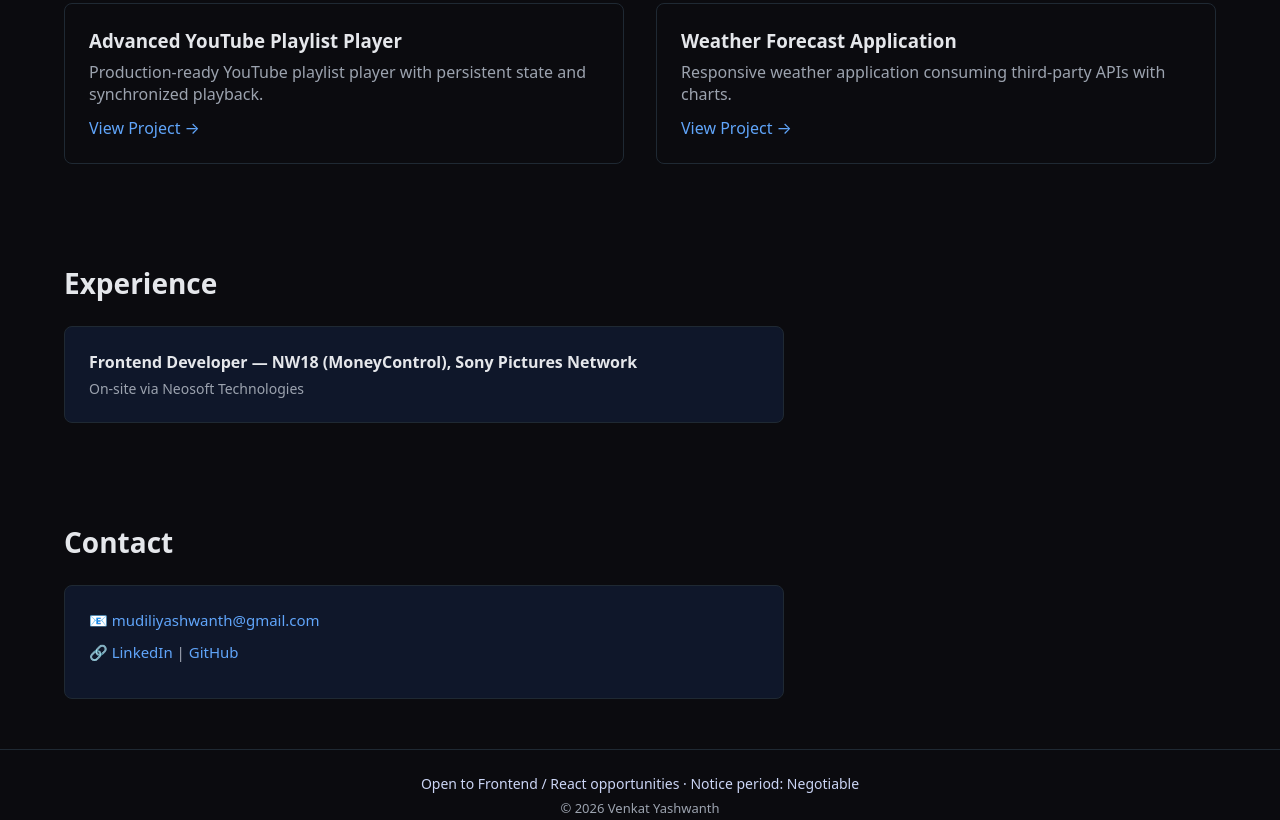
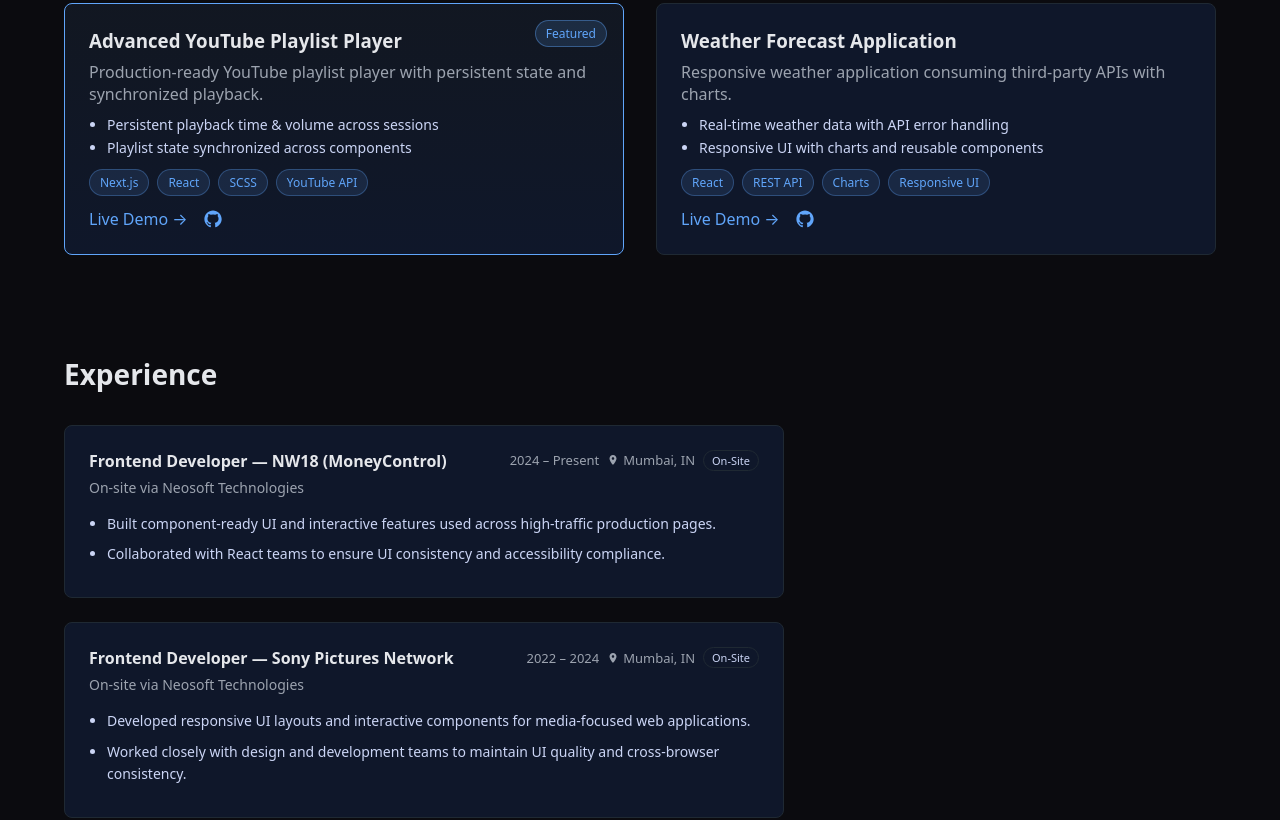
Before and after one commit to venkatyashwanth/resume_software, a Next.js app: page / in a window 1280 px wide. Shown: the part 1420-2240 px from the top of the page. Built offline with nearby package versions, Linux system fonts and the light colour scheme.

Commit message:
remastered

```diff
--- a/src/app/layout.js
+++ b/src/app/layout.js
@@ -21,8 +21,23 @@
         type: "image/svg+xml",
       }
     ]
-
-  }
+  },
+  openGraph: {
+    title: "Venkat Yashwanth | Frontend Developer",
+    description:
+      "Frontend Developer specializing in React and Next.js, with experience building accessible, scalable, production-ready user interfaces.",
+    url: "https://resume-mvyashwanth92.netlify.app/",
+    siteName: "Venkat Yashwanth Portfolio",
+    images: [
+      {
+        url: "/og-image.svg",
+        width: 1200,
+        height: 630,
+        alt: "Venkat Yashwanth Portfolio",
+      },
+    ],
+    type: "website",
+  },
 };
 
 export default function RootLayout({ children }) {
--- a/src/components/Experience/Experience.jsx
+++ b/src/components/Experience/Experience.jsx
@@ -5,14 +5,89 @@
         <section id="experience" className={styles.experience}>
             <h2 className={styles.title}>Experience</h2>
 
+            {/* NW18 */}
             <div className={styles.card}>
-                <p className={styles.role}>
-                    Frontend Developer — NW18 (MoneyControl), Sony Pictures Network
-                </p>
+                <div className={styles.header}>
+                    <p className={styles.role}>
+                        Frontend Developer — NW18 (MoneyControl)
+                    </p>
+
+                    <span className={styles.metaRight}>
+                        2024 – Present
+                        <span className={styles.location}>
+                            <LocationIcon />
+                            Mumbai, IN
+                        </span>
+
+                        {/* Future use */}
+                        <span className={styles.workMode}>On-Site</span>
+                    </span>
+                </div>
+
                 <span className={styles.meta}>
                     On-site via Neosoft Technologies
                 </span>
+
+                <ul className={styles.impacts}>
+                    <li>
+                        Built component-ready UI and interactive features used across
+                        high-traffic production pages.
+                    </li>
+                    <li>
+                        Collaborated with React teams to ensure UI consistency and
+                        accessibility compliance.
+                    </li>
+                </ul>
+            </div>
+
+            {/* Sony */}
+            <div className={styles.card}>
+                <div className={styles.header}>
+                    <p className={styles.role}>
+                        Frontend Developer — Sony Pictures Network
+                    </p>
+
+                    <span className={styles.metaRight}>
+                        2022 – 2024
+                        <span className={styles.location}>
+                            <LocationIcon />
+                            Mumbai, IN
+                        </span>
+                        {/* Future use */}
+                        <span className={styles.workMode}>On-Site</span>
+                    </span>
+                </div>
+
+                <span className={styles.meta}>
+                    On-site via Neosoft Technologies
+                </span>
+
+                <ul className={styles.impacts}>
+                    <li>
+                        Developed responsive UI layouts and interactive components for
+                        media-focused web applications.
+                    </li>
+                    <li>
+                        Worked closely with design and development teams to maintain UI
+                        quality and cross-browser consistency.
+                    </li>
+                </ul>
             </div>
         </section>
     );
 }
+
+/* Small SVG icon component */
+function LocationIcon() {
+    return (
+        <svg
+            width="12"
+            height="12"
+            viewBox="0 0 24 24"
+            fill="currentColor"
+            aria-hidden="true"
+        >
+            <path d="M12 2C8.13 2 5 5.13 5 9c0 5.25 7 13 7 13s7-7.75 7-13c0-3.87-3.13-7-7-7zm0 9.5c-1.38 0-2.5-1.12-2.5-2.5S10.62 6.5 12 6.5s2.5 1.12 2.5 2.5S13.38 11.5 12 11.5z" />
+        </svg>
+    );
+}
--- a/src/components/Experience/Experience.module.scss
+++ b/src/components/Experience/Experience.module.scss
@@ -1,11 +1,13 @@
 .experience {
-  // @extend .section;
+  // max-width: 1200px;
+  // margin: 0 auto;
+  // padding: 80px 24px;
 }
 
 .title {
   font-size: 28px;
   font-weight: 700;
-  margin-bottom: 24px;
+  margin-bottom: 32px;
 }
 
 .card {
@@ -14,6 +16,18 @@
   border: 1px solid #1f2933;
   border-radius: 8px;
   background: #0f172a;
+
+  &:not(:last-child) {
+    margin-bottom: 24px;
+  }
+}
+
+/* Header row */
+.header {
+  display: flex;
+  justify-content: space-between;
+  align-items: flex-start;
+  gap: 12px;
 }
 
 .role {
@@ -22,11 +36,56 @@
   color: #e5e7eb;
 }
 
+.timeline {
+  font-size: 13px;
+  color: #9ca3af;
+  white-space: nowrap;
+}
+
 .meta {
   display: block;
   margin-top: 6px;
   font-size: 14px;
   color: #9ca3af;
+}
+
+/* Impact bullets */
+.impacts {
+  margin-top: 16px;
+  padding-left: 18px;
+  font-size: 14px;
+  color: #cbd5f5;
+
+  li {
+    margin-bottom: 8px;
+    line-height: 1.6;
+  }
+}
+
+.metaRight {
+  font-size: 13px;
+  color: #9ca3af;
+  white-space: nowrap;
+  display: flex;
+  align-items: center;
+  gap: 8px;
+}
+
+/* Location (desktop only) */
+.location {
+  display: inline-flex;
+  align-items: center;
+  gap: 4px;
+  color: #9ca3af;
+}
+
+/* Future: remote / hybrid tag */
+.workMode {
+  font-size: 11px;
+  padding: 2px 8px;
+  border-radius: 999px;
+  border: 1px solid #1f2933;
+  color: #cbd5f5;
 }
 
 /* Responsive */
@@ -39,7 +98,12 @@
     font-size: 24px;
   }
 
-  .card {
-    padding: 20px;
+  .header {
+    flex-direction: column;
+    align-items: flex-start;
+  }
+
+  .location {
+    display: none;
   }
 }
--- a/src/components/Hero/Hero.module.scss
+++ b/src/components/Hero/Hero.module.scss
@@ -45,10 +45,41 @@
     border-radius: 6px;
 }
 
+/* Featured project CTA */
+.featured {
+    margin-top: 20px;
+    display: flex;
+    align-items: center;
+    gap: 10px;
+    font-size: 14px;
+}
+
+.featuredLabel {
+    font-size: 12px;
+    padding: 4px 10px;
+    border-radius: 999px;
+    background: rgba(96, 165, 250, 0.12);
+    color: #60a5fa;
+    border: 1px solid rgba(96, 165, 250, 0.3);
+}
+
+.featuredLink {
+    color: #cbd5f5;
+
+    &:hover {
+        color: #60a5fa;
+        text-decoration: underline;
+    }
+}
+
 @media (max-width: 768px) {
     .hero {
         h1 {
             font-size: 36px;
         }
     }
+
+    .featured {
+        flex-wrap: wrap;
+    }
 }
--- a/src/components/Projects/Projects.jsx
+++ b/src/components/Projects/Projects.jsx
@@ -1,11 +1,62 @@
 import styles from "./Projects.module.scss";
 
-function Project({ title, desc, link }) {
+function Project({
+  title,
+  desc,
+  link,
+  github,
+  stack,
+  highlights,
+  featured = false,
+}) {
   return (
-        <div className={styles.card}>
+    <div className={`${styles.card} ${featured ? styles.featured : ""}`}>
+      {featured && <span className={styles.featuredBadge}>Featured</span>}
+
       <h3>{title}</h3>
       <p>{desc}</p>
-            <a href={link} target="_blank">View Project →</a>
+
+      {/* Key Highlights */}
+      <ul className={styles.highlights}>
+        {highlights.map((item, index) => (
+          <li key={index}>{item}</li>
+        ))}
+      </ul>
+
+      {/* Tech Stack Badges */}
+      <div className={styles.badges}>
+        {stack.map((tech) => (
+          <span key={tech} className={styles.badge}>
+            {tech}
+          </span>
+        ))}
+      </div>
+
+      {/* Links */}
+      <div className={styles.links}>
+        <a href={link} target="_blank" rel="noopener noreferrer">
+          Live Demo →
+        </a>
+
+        <a
+          href={github}
+          target="_blank"
+          rel="noopener noreferrer"
+          className={styles.github}
+          aria-label="GitHub Repository"
+        >
+          {/* GitHub SVG icon */}
+          <svg
+            xmlns="http://www.w3.org/2000/svg"
+            width="18"
+            height="18"
+            viewBox="0 0 24 24"
+            fill="currentColor"
+          >
+            <path d="M12 .5C5.73.5.5 5.74.5 12.02c0 5.1 3.29 9.42 7.86 10.95.58.1.79-.25.79-.56v-2.17c-3.2.7-3.88-1.37-3.88-1.37-.52-1.33-1.27-1.69-1.27-1.69-1.04-.71.08-.7.08-.7 1.15.08 1.75 1.18 1.75 1.18 1.02 1.75 2.68 1.24 3.33.95.1-.74.4-1.24.72-1.53-2.55-.29-5.23-1.28-5.23-5.7 0-1.26.45-2.28 1.18-3.09-.12-.29-.51-1.45.11-3.02 0 0 .97-.31 3.18 1.18a11.1 11.1 0 0 1 5.8 0c2.2-1.49 3.17-1.18 3.17-1.18.63 1.57.24 2.73.12 3.02.74.81 1.18 1.83 1.18 3.09 0 4.43-2.69 5.4-5.25 5.68.41.36.77 1.07.77 2.15v3.19c0 .31.21.67.8.56 4.56-1.53 7.85-5.85 7.85-10.95C23.5 5.74 18.27.5 12 .5z" />
+          </svg>
+        </a>
+      </div>
     </div>
   );
 }
@@ -13,22 +64,34 @@
 export default function Projects() {
   return (
     <section id="projects" className={styles.projects}>
-            {/* <div className="container"> */}
       <h2 className={styles.title}>Projects</h2>
 
       <div className={styles.grid}>
         <Project
+          featured
           title="Advanced YouTube Playlist Player"
           desc="Production-ready YouTube playlist player with persistent state and synchronized playback."
           link="https://yt-player910.netlify.app/"
+          github="https://github.com/yourusername/yt-player"
+          highlights={[
+            "Persistent playback time & volume across sessions",
+            "Playlist state synchronized across components",
+          ]}
+          stack={["Next.js", "React", "SCSS", "YouTube API"]}
         />
+
         <Project
           title="Weather Forecast Application"
           desc="Responsive weather application consuming third-party APIs with charts."
           link="https://forecastweather7091.netlify.app/"
+          github="https://github.com/yourusername/weather-app"
+          highlights={[
+            "Real-time weather data with API error handling",
+            "Responsive UI with charts and reusable components",
+          ]}
+          stack={["React", "REST API", "Charts", "Responsive UI"]}
         />
       </div>
-            {/* </div> */}
     </section>
-    )
+  );
 }
--- a/src/components/Projects/Projects.module.scss
+++ b/src/components/Projects/Projects.module.scss
@@ -1,6 +1,9 @@
-.projects{
+.projects {
+  // max-width: 1200px;
+  // margin: 0 auto;
+  // padding: 80px 24px;
+}
 
-}
 .title {
   font-size: 28px;
   font-weight: 700;
@@ -14,9 +17,17 @@
 }
 
 .card {
+  position: relative;
   border: 1px solid #1f2933;
   padding: 24px;
   border-radius: 8px;
+  background: #0f172a;
+  transition: transform 0.2s ease, box-shadow 0.2s ease;
+
+  &:hover {
+    transform: translateY(-4px);
+    box-shadow: 0 10px 25px rgba(0, 0, 0, 0.3);
+  }
 
   h3 {
     margin-bottom: 8px;
@@ -24,15 +35,91 @@
 
   p {
     color: #9ca3af;
-    margin-bottom: 12px;
+    margin-bottom: 10px;
   }
+}
+
+/* Featured project */
+.featured {
+  border-color: #60a5fa;
+  background: linear-gradient(
+    180deg,
+    rgba(96, 165, 250, 0.08),
+    rgba(15, 23, 42, 1)
+  );
+}
+
+.featuredBadge {
+  position: absolute;
+  top: 16px;
+  right: 16px;
+  font-size: 12px;
+  padding: 4px 10px;
+  border-radius: 999px;
+  background: rgba(96, 165, 250, 0.15);
+  color: #60a5fa;
+  border: 1px solid rgba(96, 165, 250, 0.4);
+}
+
+/* Highlights */
+.highlights {
+  margin: 8px 0 12px 18px;
+  color: #cbd5f5;
+  font-size: 14px;
+
+  li {
+    margin-bottom: 4px;
+  }
+}
+
+/* Tech stack badges */
+.badges {
+  display: flex;
+  flex-wrap: wrap;
+  gap: 8px;
+  margin: 12px 0;
+}
+
+.badge {
+  font-size: 12px;
+  padding: 4px 10px;
+  border-radius: 999px;
+  background: rgba(96, 165, 250, 0.12);
+  color: #60a5fa;
+  border: 1px solid rgba(96, 165, 250, 0.3);
+}
+
+/* Links */
+.links {
+  display: flex;
+  align-items: center;
+  gap: 16px;
+  margin-top: 12px;
 
   a {
     color: #60a5fa;
+    display: inline-flex;
+    align-items: center;
+    gap: 6px;
   }
 }
 
+.github {
+  svg {
+    transition: transform 0.2s ease;
+  }
+
+  &:hover svg {
+    transform: scale(1.1);
+  }
+}
+
+/* Responsive */
 @media (max-width: 768px) {
+  .projects {
+    // padding: 60px 20px;
+  }
+
   .grid {
     grid-template-columns: 1fr;
   }
```
Also changed, not shown: src/components/Hero/Hero.jsx (+16 -5 lines), public/og-image.svg (added). Lines whose indentation alone changed are shown as unchanged.
